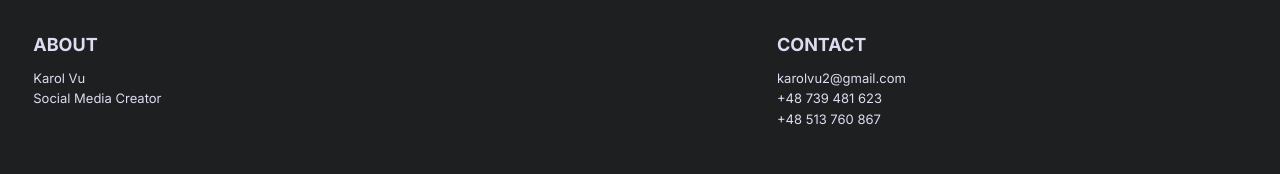
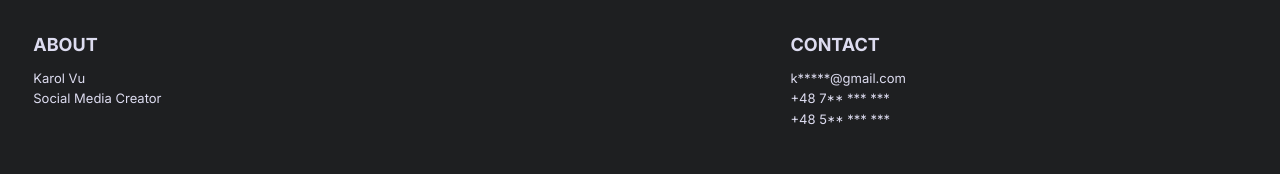
Before and after one commit to QuaskStudio/quask-studio, a plain HTML site: page short-form/index.html in a window 1280 px wide. Shown: the part 256-430 px from the top of the page. Drawn offline with Linux system fonts and the light colour scheme.

Commit message:
Update index.html

```diff
--- a/short-form/index.html
+++ b/short-form/index.html
@@ -114,9 +114,9 @@ footer a{text-decoration:none}footer a:hover{text-decoration:underline}
     </div>
     <div>
       <h2>Contact</h2>
-      <p><a href="mailto:karolvu2@gmail.com">karolvu2@gmail.com</a></p>
-      <p><a href="" target="" rel="noopener">+48 739 481 623</a></p>
-      <p><a href="" target="" rel="noopener">+48 513 760 867</a></p>
+      <p><a href="mailto:karolvu2@gmail.com">k*****@gmail.com</a></p>
+      <p><a href="" target="" rel="noopener">+48 7** *** ***</a></p>
+      <p><a href="" target="" rel="noopener">+48 5** *** ***</a></p>
     </div>
   </section>
 
```
